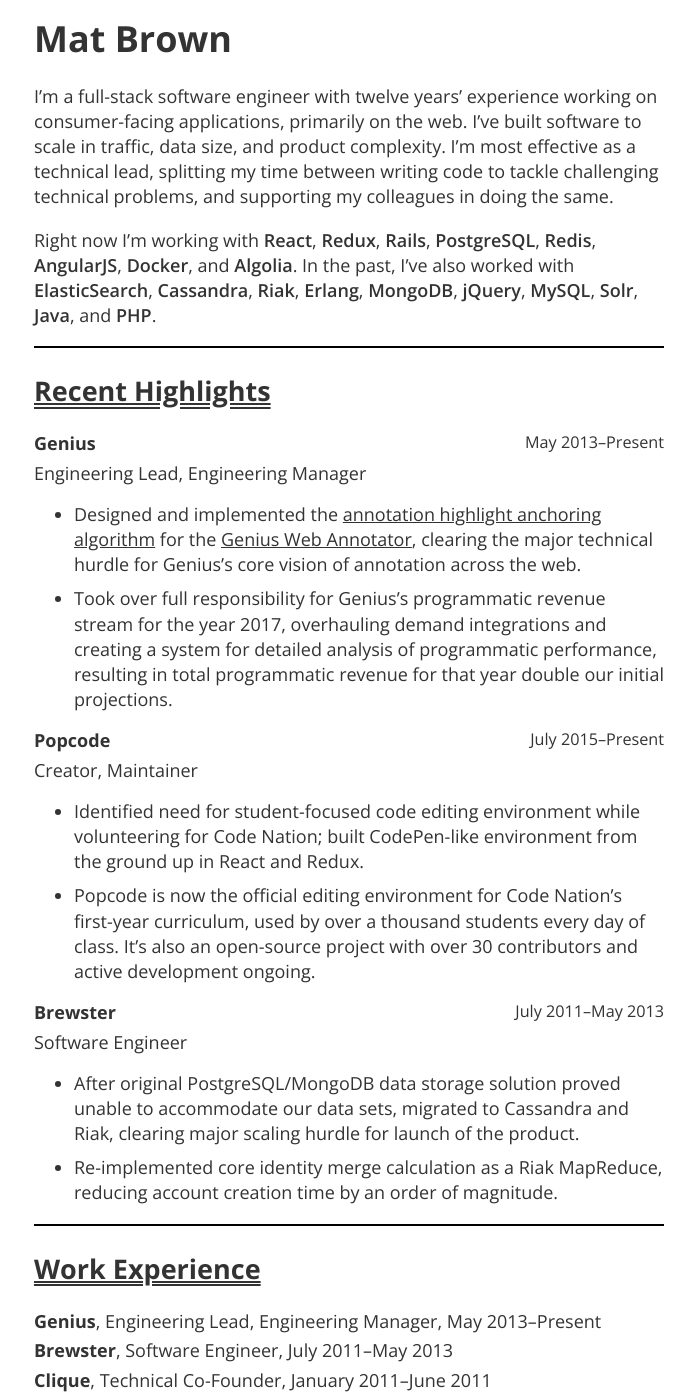
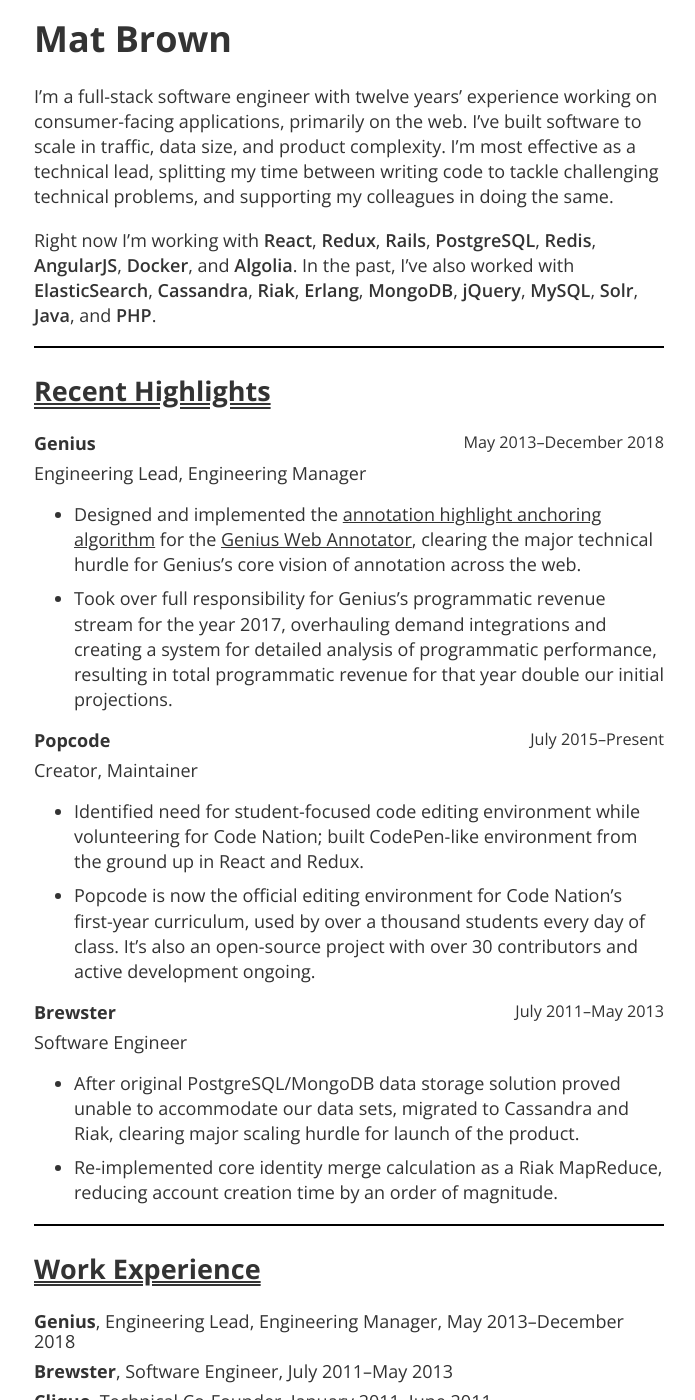
Before and after one commit to outoftime/outoftime.github.com, a Jekyll site: the page index.html, which Jekyll copies as it is, in a window 1280 px wide and 1400 px high. Shown: the whole window, without its empty margins (291-986 px from the left). Built offline with Jekyll 4.4.1, drawn with Linux system fonts in a browser that asks for light colours.

Commit message:
Add Genius end date

```diff
--- a/index.html
+++ b/index.html
@@ -206,7 +206,7 @@
     <section class="section">
       <h2>Recent Highlights</h2>
       <div class="section__item">
-        <div class="section__dates">May 2013–Present</div>
+        <div class="section__dates">May 2013–December 2018</div>
         <h3 class="section__header">
           <a
             class="section__header-link"
@@ -283,7 +283,7 @@
       <div class="section__item--minor">
         <h3 class="section__header--minor">Genius</h3>,
         Engineering Lead, Engineering Manager,
-        May 2013–Present
+        May 2013–December 2018
       </div>
 
       <div class="section__item--minor">
```
